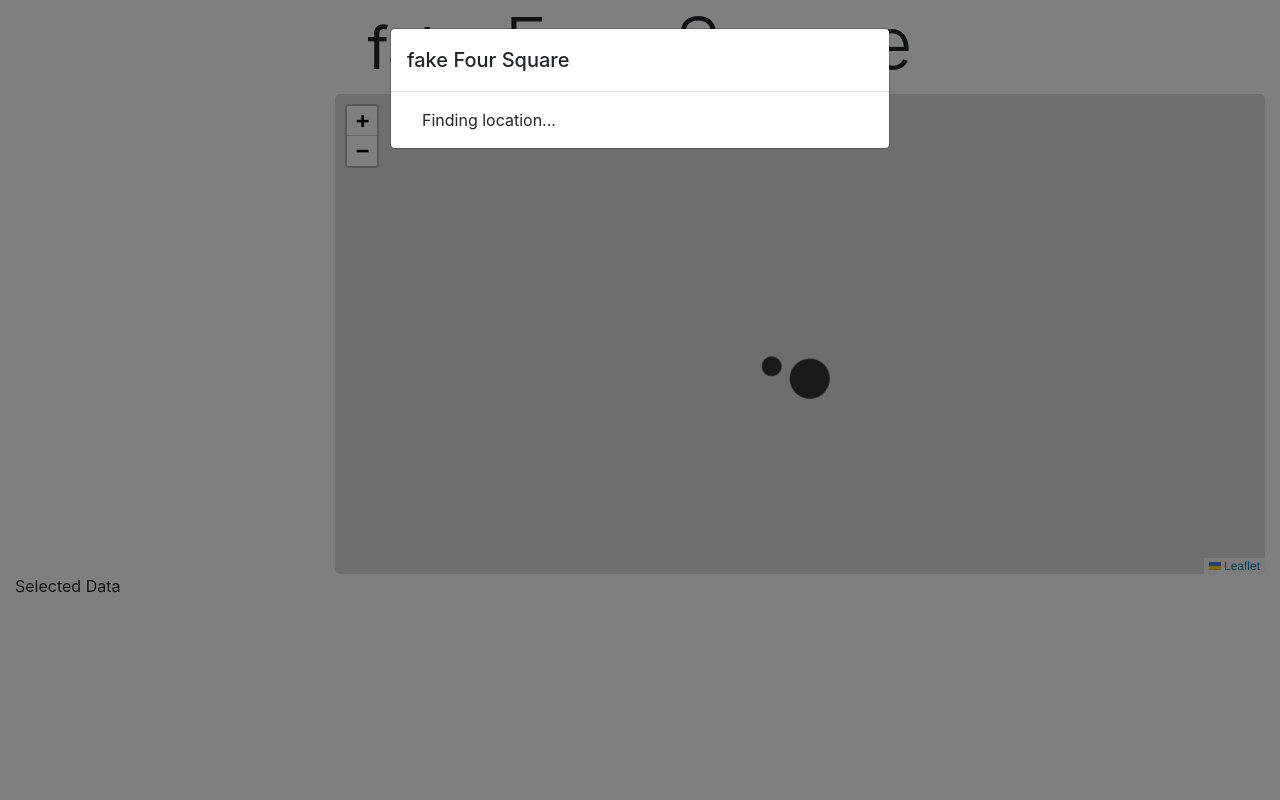
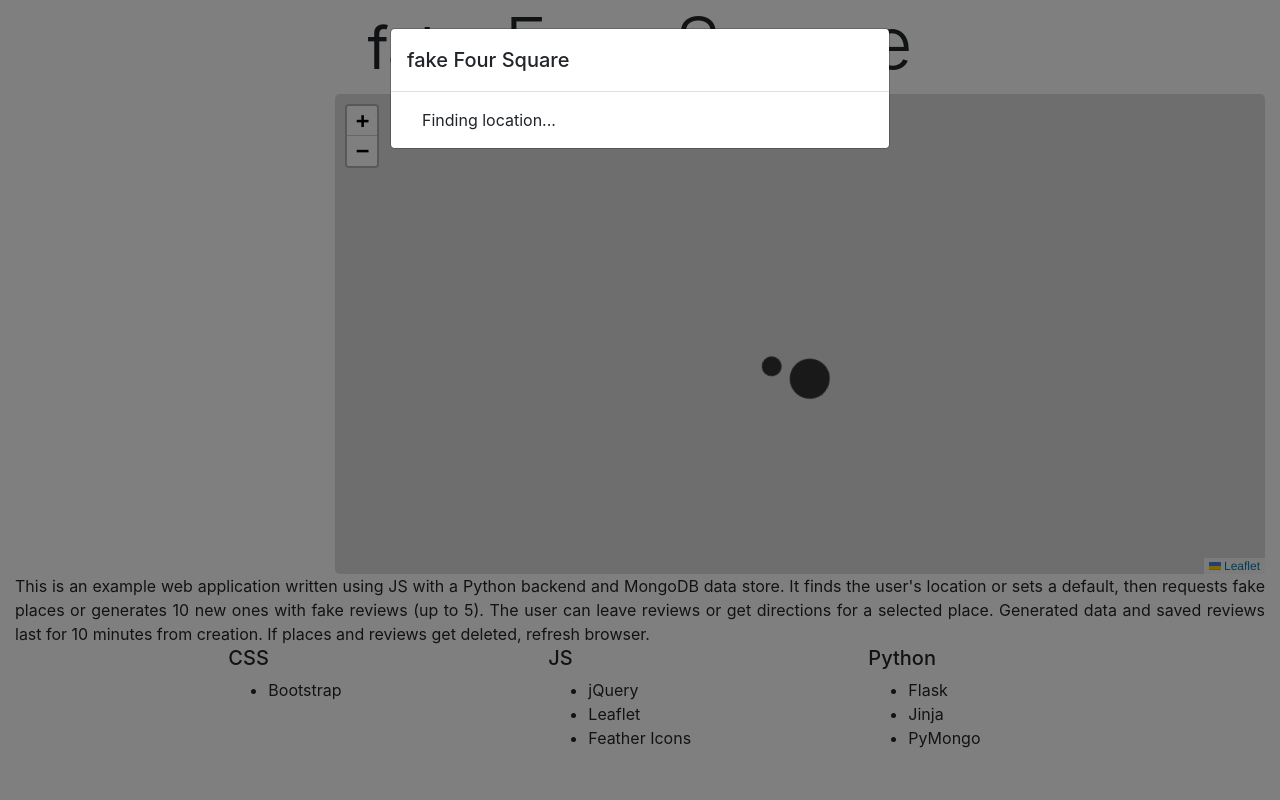
Before and after one commit to rbrisita/fakeFourSquare, a Flask app: page / in a window 1280 px wide. Run offline with Flask 2, Linux system fonts and the light colour scheme; parts of the project's set-up code (start-up, migrations or seed data) failed here and were passed over; some libraries are stand-ins or nearby versions.

Commit message:
Adding colophon section.

```diff
--- a/app/templates/index.html
+++ b/app/templates/index.html
@@ -58,8 +58,34 @@
         </div>
     </div>
     <div class="row">
-        <div class="col">
-            Selected Data
+        <div class="col-12 text-justify">
+            This is an example web application written using JS with a Python backend and MongoDB data store.
+            It finds the user's location or sets a default, then requests fake places or generates 10 new ones
+            with fake reviews (up to 5). The user can leave reviews or get directions for a selected place.
+            Generated data and saved reviews last for 10 minutes from creation. If places and reviews get deleted,
+            refresh browser.
+        </div>
+        <div class="offset-3 col-sm-3 offset-sm-2">
+            <h5>CSS</h5>
+            <ul>
+                <li>Bootstrap</li>
+            </ul>
+        </div>
+        <div class="offset-3 col-sm-3 offset-sm-0">
+            <h5>JS</h5>
+            <ul>
+                <li>jQuery</li>
+                <li>Leaflet</li>
+                <li>Feather Icons</li>
+            </ul>
+        </div>
+        <div class="offset-3 col-sm-3 offset-sm-0">
+            <h5>Python</h5>
+            <ul>
+                <li>Flask</li>
+                <li>Jinja</li>
+                <li>PyMongo</li>
+            </ul>
         </div>
     </div>
 </div>
```
